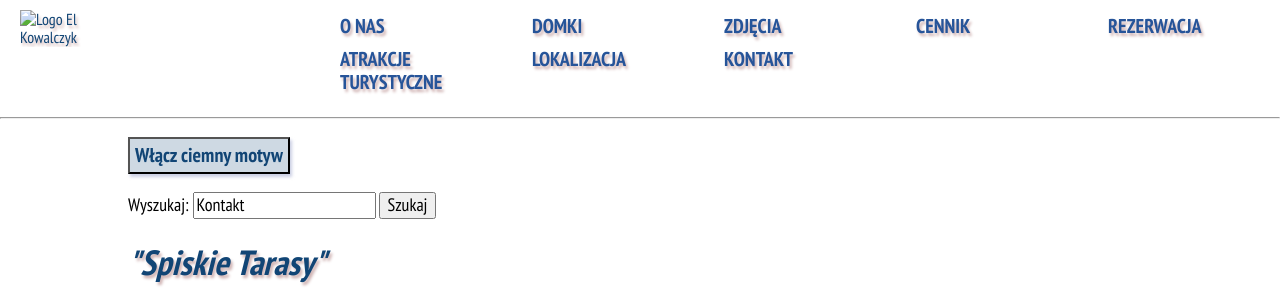
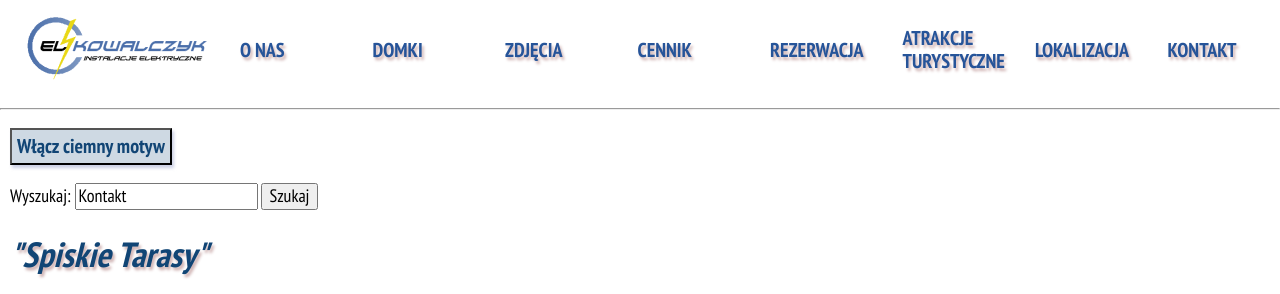
Before and after one commit to Hirazuku/Domki, a plain HTML site: page index.html in a window 1280 px wide. Shown: the top 294 px of the page. Drawn offline with nearby package versions, Linux system fonts and the light colour scheme.

Commit message:
responsiveness fixed

```diff
--- a/CSS/form.css
+++ b/CSS/form.css
@@ -1,5 +1,6 @@
 .form {
     padding: 10% 0;
+    width: 100%;
 }
 
 .form__labelText {
--- a/CSS/nav.css
+++ b/CSS/nav.css
@@ -3,17 +3,21 @@
     color: rgb(17, 69, 117);
     text-shadow: 2px 3px 3px #cfb2b2;
     background-color: rgb(255, 255, 255);
+    width: 100%;
 }
 
 .nav {
     display: grid;
     grid-gap: 0px 20px;
-    grid-template-columns: 300px repeat(auto-fill, minmax(150px, 1fr));
+    grid-template-columns: 200px repeat(auto-fill, minmax(100px, 1fr));
+    grid-template-rows: 1fr;
     padding: 10px;
+    width: 100%;
 }
 
 .nav__item {
     padding: 5px 10px;
+    align-content: center;
 }
 
 .nav__link {
@@ -21,7 +25,7 @@
     font-weight: 800;
     font-size: 20px;
     text-decoration: none;
-    /* nav will function as a block element */
+
 }
 
 .nav__link:hover {
--- a/CSS/style.css
+++ b/CSS/style.css
@@ -10,11 +10,16 @@ html {
 
 /* every single element with its margins, paddings etc. will now be treated as a whole box for specifications like width, high etc.*/
 
+.body {
+    width: 100%;
+    margin: 0;
+}
+
 .container {
+    width: 100%;
     font-family: "PT Sans Narrow", sans-serif;
     margin: 0 auto;
-    padding: 10px 10%;
-    max-width: 4000px;
+    padding: 10px;
     color: #000000;
     background-color: rgb(255, 255, 255);
     font-size: 18px;
@@ -30,13 +35,13 @@ html {
     display: block;
     width: 100%;
     max-width: 4000px;
-    margin: 0 auto;
 }
 
 .houses {
     display: grid;
     grid-template-columns: repeat(2, 1fr);
     flex-wrap: wrap;
+    width: 100%;
 }
 
 .list {
--- a/CSS/table.css
+++ b/CSS/table.css
@@ -1,7 +1,5 @@
 .table {
     width: 100%;
-    margin: 0 auto;
-    max-width: 4000px;
 }
 
 .table__cell {
@@ -28,6 +26,9 @@
     .caption {
         font-size: 18px;
     }
+    .table_cell {
+        font-size: 8px;
+    }
 }
 
 @media (min-width: 1500px) {
--- a/index.html
+++ b/index.html
@@ -25,10 +25,10 @@
     </style>
 </head>
 
-<body>
+<body class="body">
     <header class="header">
         <nav class="nav">
-            <div class="logo"><img src="images/Logo ElKowalczyk.png" alt="Logo El Kowalczyk"></div>
+            <div class="logo"><img src="public/share.png" alt="Logo El Kowalczyk"></div>
             <div class="nav__item">
                 <a class="nav__link" href="#o-nas">O NAS</a>
             </div>
```
